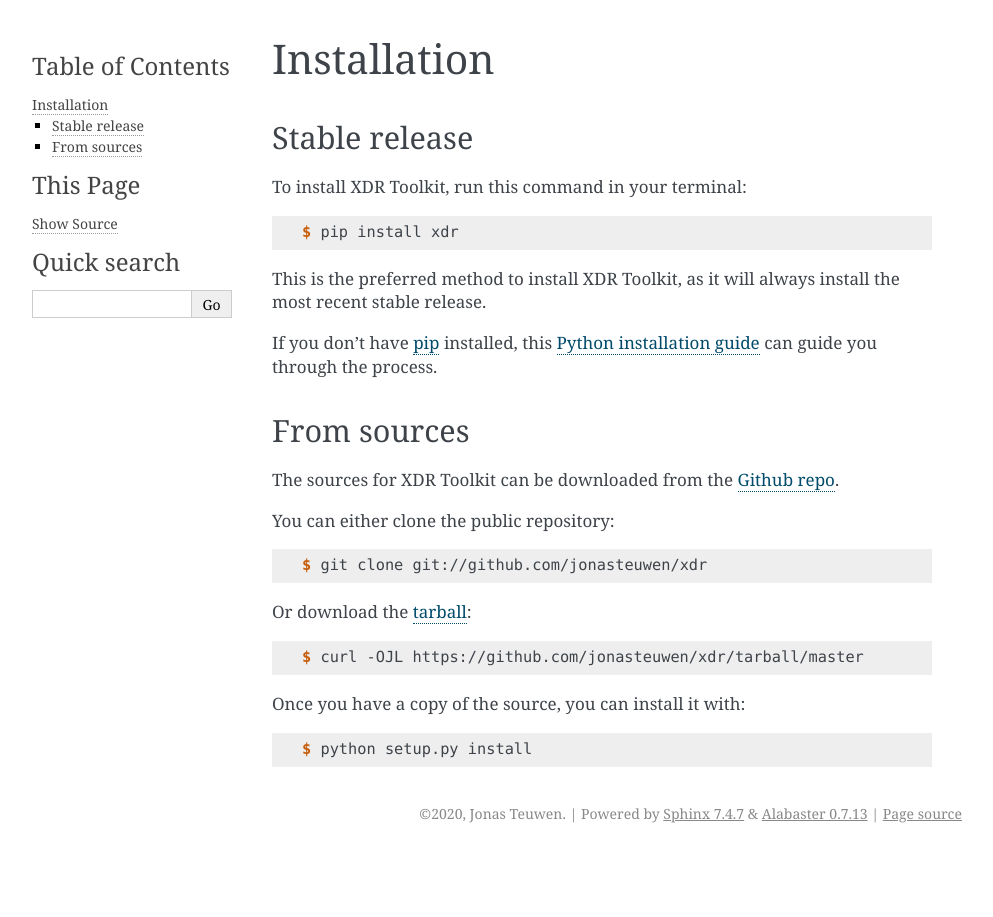
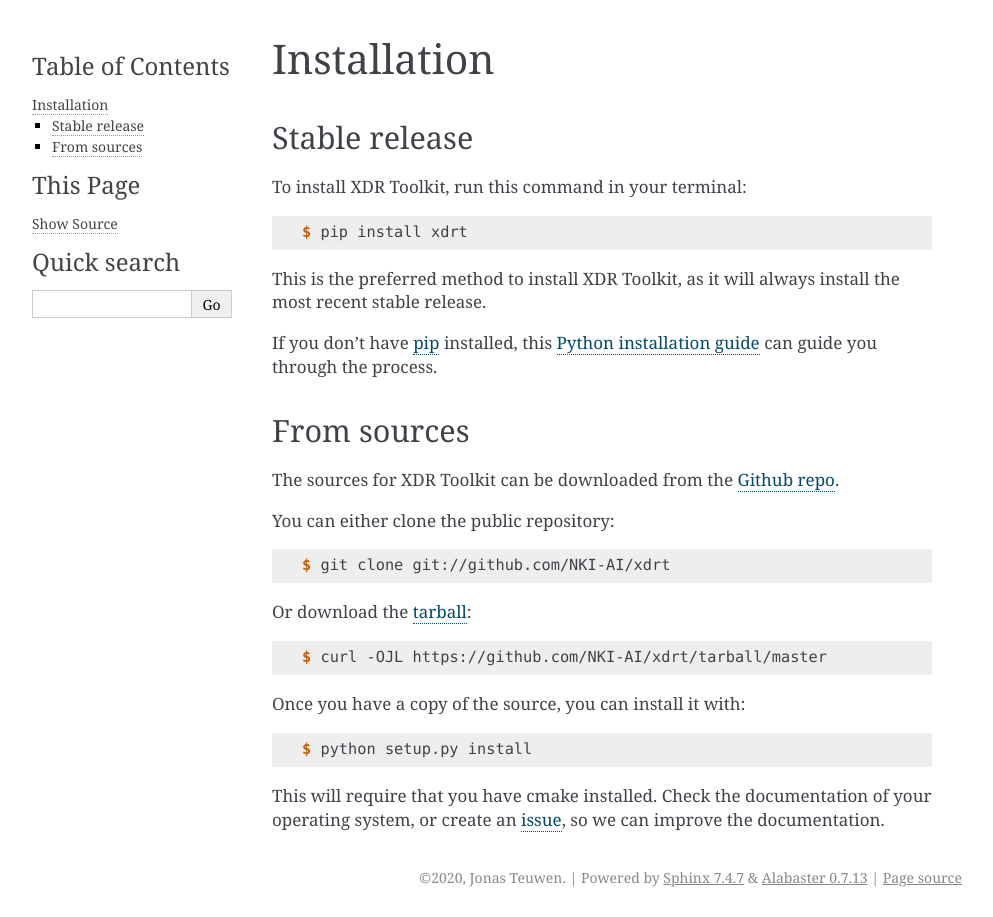
Before and after one commit to NKI-AI/xdrt, a Sphinx documentation site: the page built from docs/installation.rst, in a window 1280 px wide. Shown: the whole page, without its empty margins (148-1141 px from the left). Built offline with Sphinx 7.4.7, drawn with Linux system fonts in a browser that asks for light colours; pages that are not in the unit, such as notebooks, are missing from menus.

Commit message:
Documentation update

```diff
--- a/docs/installation.rst
+++ b/docs/installation.rst
@@ -12,7 +12,7 @@ To install XDR Toolkit, run this command in your terminal:
 
 .. code-block:: console
 
-    $ pip install xdr
+    $ pip install xdrt
 
 This is the preferred method to install XDR Toolkit, as it will always install the most recent stable release.
 
@@ -32,13 +32,13 @@ You can either clone the public repository:
 
 .. code-block:: console
 
-    $ git clone git://github.com/jonasteuwen/xdr
+    $ git clone git://github.com/NKI-AI/xdrt
 
 Or download the `tarball`_:
 
 .. code-block:: console
 
-    $ curl -OJL https://github.com/jonasteuwen/xdr/tarball/master
+    $ curl -OJL https://github.com/NKI-AI/xdrt/tarball/master
 
 Once you have a copy of the source, you can install it with:
 
@@ -46,6 +46,10 @@ Once you have a copy of the source, you can install it with:
 
     $ python setup.py install
 
+This will require that you have cmake installed. Check the documentation of your operating system, or create
+an `issue`_, so we can improve the documentation.
 
-.. _Github repo: https://github.com/jonasteuwen/xdr
-.. _tarball: https://github.com/jonasteuwen/xdr/tarball/master
+
+.. _Github repo: https://github.com/NKI-AI/xdrt
+.. _tarball: https://github.com/NKI-AI/xdr/tarball/master
+.. _issue: https://github.com/NKI-AI/xdrt/issues
```
Also changed, not shown: README.md (+1 -1 lines), docs/readme.rst (+35 -1 lines).
